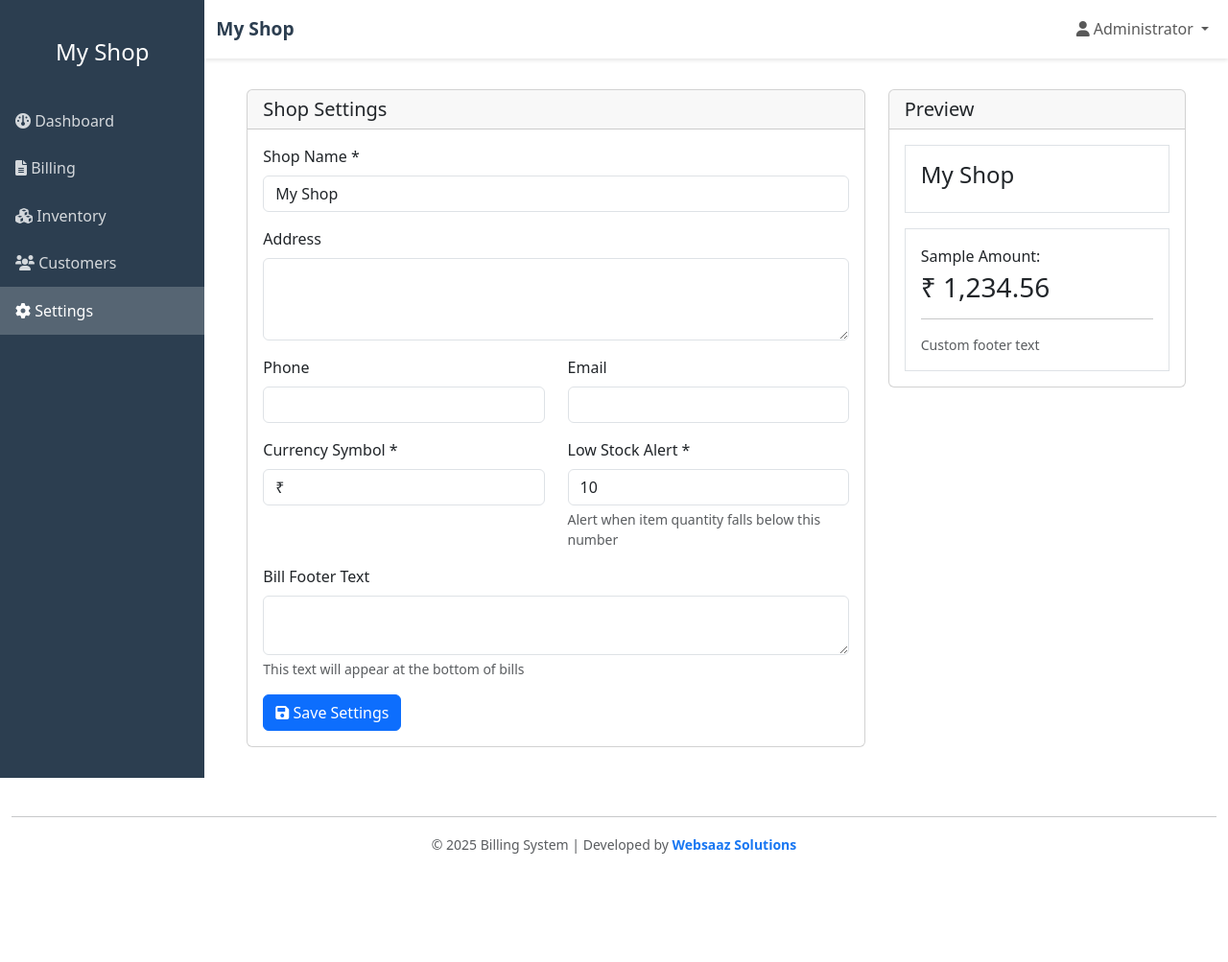
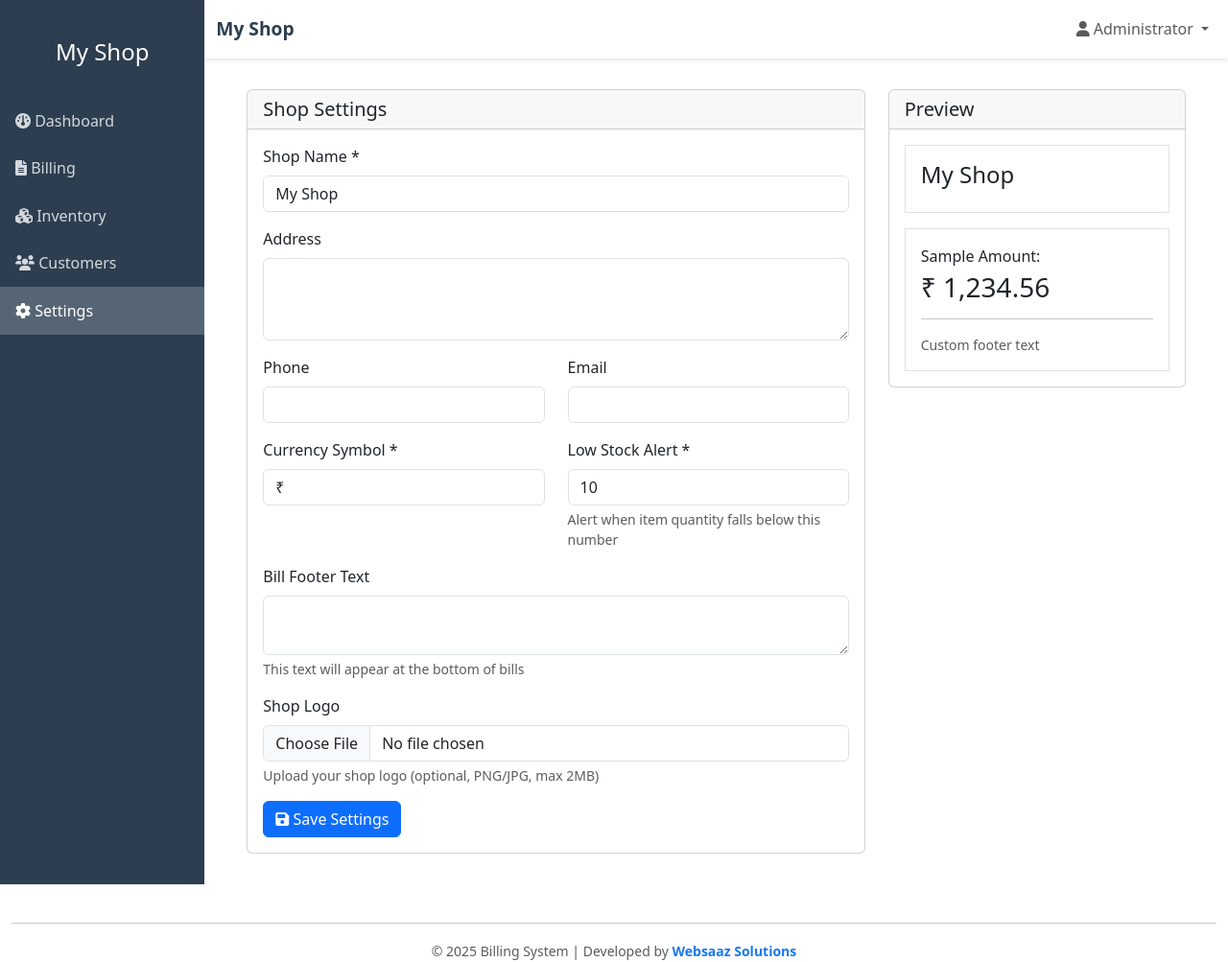
Before and after one commit to TheWebUstaad/billing-system, a CodeIgniter app: page /pos-system/settings in a window 1280 px wide. Shown: the whole page at 96% size. Before the commit the page ends 890 px from the top, so only its background shows below. Run offline with CodeIgniter, Linux system fonts and the light colour scheme; a user stored in the database is signed in; data comes from the database, SQL or seed files in the repository; both versions use the stored data as it was after the commit; some libraries are stand-ins or nearby versions.

Commit message:
logo and bill update

```diff
--- a/application/controllers/Settings.php
+++ b/application/controllers/Settings.php
@@ -43,10 +43,43 @@ class Settings extends CI_Controller {
                 'low_stock_alert' => $this->input->post('low_stock_alert')
             );
 
+            // Handle logo upload
+            if (!empty($_FILES['logo']['name'])) {
+                $config['upload_path'] = './uploads/logos/';
+                $config['allowed_types'] = 'gif|jpg|jpeg|png';
+                $config['max_size'] = 2048; // 2MB max
+                $config['file_name'] = 'shop_logo_' . time(); // Unique filename
+
+                // Create directory if it doesn't exist
+                if (!is_dir($config['upload_path'])) {
+                    mkdir($config['upload_path'], 0777, true);
+                }
+
+                $this->load->library('upload', $config);
+
+                if ($this->upload->do_upload('logo')) {
+                    $upload_data = $this->upload->data();
+
+                    // Delete old logo if exists
+                    if (!empty($data['settings']['logo'])) {
+                        $old_logo_path = './uploads/logos/' . $data['settings']['logo'];
+                        if (file_exists($old_logo_path)) {
+                            unlink($old_logo_path);
+                        }
+                    }
+
+                    $settings_data['logo'] = $upload_data['file_name'];
+                } else {
+                    $this->session->set_flashdata('error', 'لوگو اپلوڈ کرنے میں ناکامی: ' . $this->upload->display_errors('', ''));
+                    redirect('settings');
+                    return;
+                }
+            }
+
             if ($this->settings_model->update_settings($settings_data)) {
-                            $this->session->set_flashdata('success', 'سیٹنگز کامیابی سے اپڈیٹ ہو گئیں');
-        } else {
-            $this->session->set_flashdata('error', 'سیٹنگز اپڈیٹ کرنے میں ناکامی');
+                $this->session->set_flashdata('success', 'سیٹنگز کامیابی سے اپڈیٹ ہو گئیں');
+            } else {
+                $this->session->set_flashdata('error', 'سیٹنگز اپڈیٹ کرنے میں ناکامی');
             }
             redirect('settings');
         }
--- a/application/models/Settings_model.php
+++ b/application/models/Settings_model.php
@@ -24,7 +24,8 @@ class Settings_model extends CI_Model {
             'email' => '',
             'currency_symbol' => 'PKR',
             // 'footer_text' => 'Thank you for your business!',
-            'low_stock_alert' => '10'
+            'low_stock_alert' => '10',
+            'shop_logo' => ''
         );
 
         foreach ($defaults as $key => $value) {
@@ -37,6 +38,11 @@ class Settings_model extends CI_Model {
     }
 
     public function update_settings($data) {
+        // Ensure 'shop_logo' key is always present in $data
+        if (!array_key_exists('shop_logo', $data)) {
+            $data['shop_logo'] = '';
+        }
+
         $this->db->trans_start();
 
         foreach ($data as $key => $value) {
--- a/application/views/settings/index.php
+++ b/application/views/settings/index.php
@@ -6,7 +6,7 @@
                     <h5 class="card-title mb-0">Shop Settings</h5>
                 </div>
                 <div class="card-body">
-                    <?php echo form_open('settings', ['class' => 'needs-validation', 'novalidate' => true]); ?>
+                    <?php echo form_open_multipart('settings', ['class' => 'needs-validation', 'novalidate' => true]); ?>
                         <div class="mb-3">
                             <label for="shop_name" class="form-label">Shop Name *</label>
                             <input type="text" class="form-control" id="shop_name" name="shop_name" required
@@ -65,7 +65,17 @@
                             <div class="form-text">This text will appear at the bottom of bills</div>
                             <?php echo form_error('footer_text', '<div class="text-danger">', '</div>'); ?>
                         </div>
-
+                        <div class="mb-3">
+                            <label for="logo" class="form-label">Shop Logo</label>
+                            <input type="file" class="form-control" id="logo" name="logo" accept="image/*">
+                            <div class="form-text">Upload your shop logo (optional, PNG/JPG, max 2MB)</div>
+                            <?php if (isset($settings['logo']) && $settings['logo']): ?>
+                                <div class="mt-2">
+                                    <img src="<?php echo base_url('uploads/logos/' . $settings['logo']); ?>" alt="Shop Logo" style="max-height: 80px;">
+                                </div>
+                            <?php endif; ?>
+                            <?php echo form_error('logo', '<div class="text-danger">', '</div>'); ?>
+                        </div>
                         <button type="submit" class="btn btn-primary">
                             <i class="fa fa-save"></i> Save Settings
                         </button>
```
Also changed, not shown: application/views/billing/pdf_template.php (+66 -29 lines), update_settings.sql (+8 -8 lines), uploads/logos/shop_logo_1752149317.png (added).
